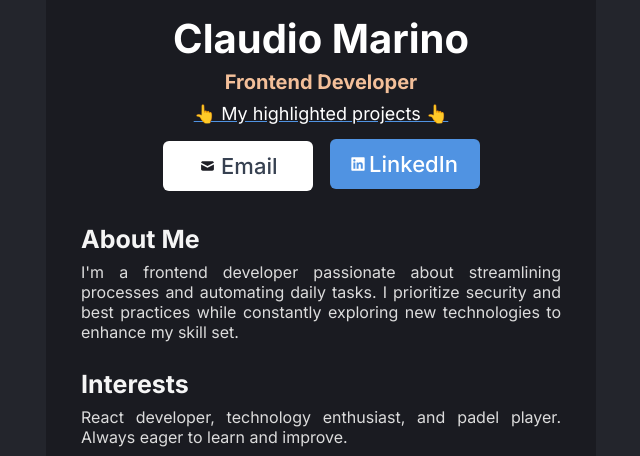
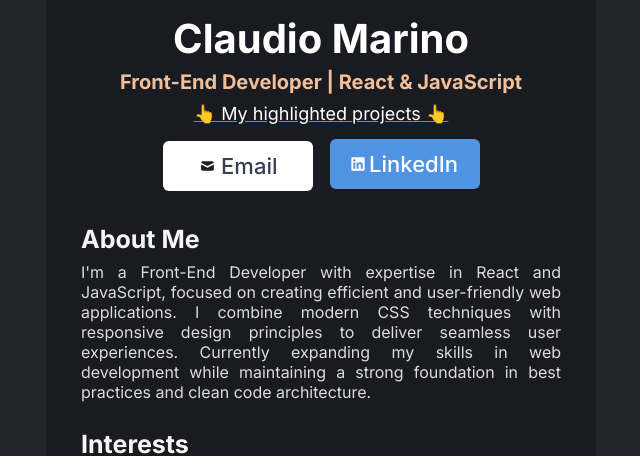
Before and after one commit to claudiomavi/portfolioScrimbaReact, a React (Vite) app: page / in a window 1280 px wide. Shown: the part 820-1276 px from the top of the page, without its empty margins (319-959 px from the left). Built offline with nearby package versions, Linux system fonts and the light colour scheme.

Commit message:
optimized for ceo

```diff
--- a/index.html
+++ b/index.html
@@ -5,7 +5,10 @@
 		<meta
 			name="viewport"
 			content="width=device-width, initial-scale=1.0" />
-		<title>Digital Business Card</title>
+		<meta
+			name="description"
+			content="Claudio Marino's Portfolio - Front-End Developer specialized in React, JavaScript, and CSS. Creating modern and engaging web experiences with cutting-edge technologies." />
+		<title>Front-End Developer | Claudio Marino</title>
 		<link
 			rel="apple-touch-icon"
 			sizes="180x180"
--- a/src/components/About.jsx
+++ b/src/components/About.jsx
@@ -1,11 +1,13 @@
 export default function About() {
 	return (
 		<div className="about">
-			<h3 className="about-title">About Me </h3>
+			<h2 className="about-title">About Me</h2>
 			<p className="about-description">
-				I&apos;m a frontend developer passionate about streamlining processes and automating daily
-				tasks. I prioritize security and best practices while constantly exploring new technologies
-				to enhance my skill set.
+				I&apos;m a Front-End Developer with expertise in React and JavaScript, focused on creating
+				efficient and user-friendly web applications. I combine modern CSS techniques with
+				responsive design principles to deliver seamless user experiences. Currently expanding
+				my skills in web development while maintaining a strong foundation in best practices
+				and clean code architecture.
 			</p>
 		</div>
 	)
--- a/src/components/Footer.jsx
+++ b/src/components/Footer.jsx
@@ -18,6 +18,7 @@ export default function Footer() {
 					src={instagram}
 					alt="instagram icon"
 					className="footer-icon"
+					loading="lazy"
 				/>
 			</a>
 			<a
@@ -28,6 +29,7 @@ export default function Footer() {
 					src={github}
 					alt="github icon"
 					className="footer-icon"
+					loading="lazy"
 				/>
 			</a>
 		</div>
--- a/src/components/Info.jsx
+++ b/src/components/Info.jsx
@@ -9,10 +9,11 @@ export default function Info() {
 				src={profileImg}
 				alt="Claudio's profile image"
 				className="profile-img"
+				loading="eager"
 			/>
 			<div className="profile-datas">
-				<h2 className="profile-name">Claudio Marino</h2>
-				<h4 className="profile-work">Frontend Developer</h4>
+				<h1 className="profile-name">Claudio Marino</h1>
+				<h2 className="profile-work">Front-End Developer | React & JavaScript</h2>
 				<a
 					href="https://myhighlightedprojects.netlify.app/"
 					target="_blank"
@@ -23,7 +24,8 @@ export default function Info() {
 					<button className="profile-button profile-button-mail">
 						<img
 							src={mail}
-							alt=""
+							alt="Email icon"
+							loading="lazy"
 						/>{' '}
 						Email
 					</button>
@@ -35,7 +37,8 @@ export default function Info() {
 					<button className="profile-button profile-button-linkedin">
 						<img
 							src={linkedin}
-							alt=""
+							alt="LinkedIn icon"
+							loading="lazy"
 						/>{' '}
 						LinkedIn
 					</button>
```
Also changed, not shown: public/robots.txt (added), 1 other file (tests, documents, lock files or other folders).
